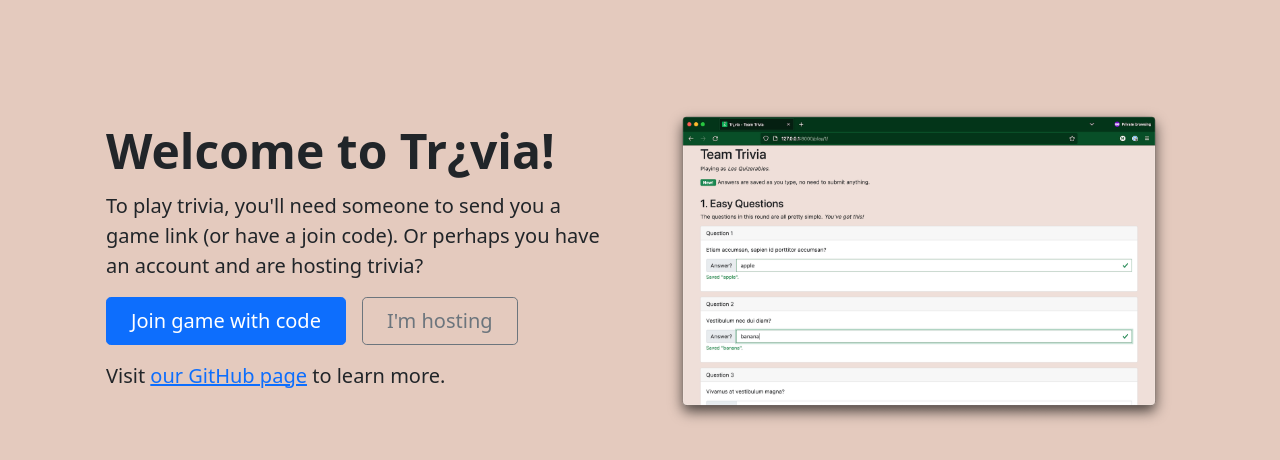
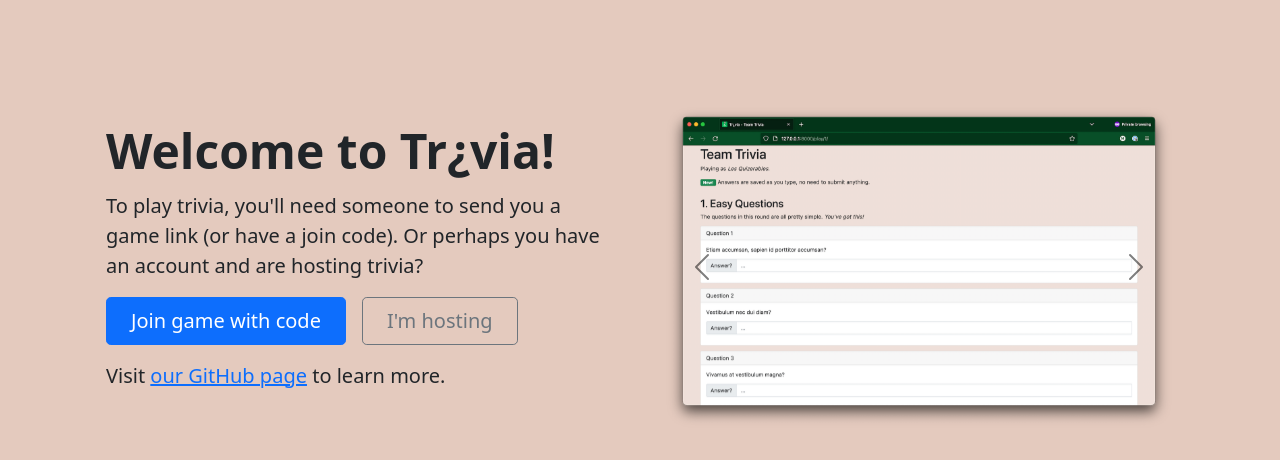
Before and after one commit to vtbassmatt/triviagame, a Django app: page / in a window 1280 px wide. Shown: the top 460 px of the page. Run offline with Django 4.2, Linux system fonts and the light colour scheme; some libraries are stand-ins or nearby versions.

Commit message:
play three screenshots

```diff
--- a/game/templates/home.html
+++ b/game/templates/home.html
@@ -12,7 +12,36 @@
 <div class="container col-xxl-8 px-4 py-5">
   <div class="row flex-lg-row-reverse align-items-center g-5 py-5">
     <div class="col-10 col-sm-8 col-lg-6">
-      <img src="{% static 'images/filled-answer-sheet.png' %}" class="d-block mx-lg-auto img-fluid" alt="Tr¿via partially-filled answer sheet" loading="lazy" width="756" height="483">
+      <div id="carouselScreenshots" class="carousel carousel-dark slide" data-bs-ride="carousel">
+        <div class="carousel-inner">
+          <div class="carousel-item active">
+            <img src="{% static 'images/blank-answer-sheet.png' %}"
+              class="d-block w-100 mx-lg-auto img-fluid"
+              alt="Blank answer sheet"
+              loading="lazy" width="756" height="483">
+          </div>
+          <div class="carousel-item">
+            <img src="{% static 'images/filled-answer-sheet.png' %}"
+              class="d-block w-100 mx-lg-auto img-fluid"
+              alt="Partially-filled answer sheet"
+              loading="lazy" width="756" height="483">
+          </div>
+          <div class="carousel-item">
+            <img src="{% static 'images/page-list.png' %}"
+              class="d-block w-100 mx-lg-auto img-fluid"
+              alt="Quiz pages"
+              loading="lazy" width="756" height="483">
+          </div>
+        </div>
+        <button class="carousel-control-prev" type="button" data-bs-target="#carouselScreenshots" data-bs-slide="prev">
+          <span class="carousel-control-prev-icon" aria-hidden="true"></span>
+          <span class="visually-hidden">Previous</span>
+        </button>
+        <button class="carousel-control-next" type="button" data-bs-target="#carouselScreenshots" data-bs-slide="next">
+          <span class="carousel-control-next-icon" aria-hidden="true"></span>
+          <span class="visually-hidden">Next</span>
+        </button>
+      </div>
     </div>
     <div class="col-lg-6">
       {% if game and team %}
```
Also changed, not shown: game/static/images/blank-answer-sheet.png (added), game/static/images/page-list.png (added).
